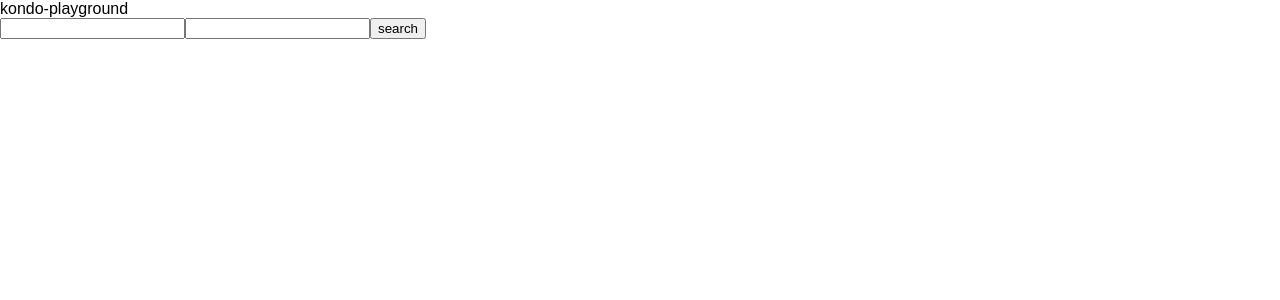
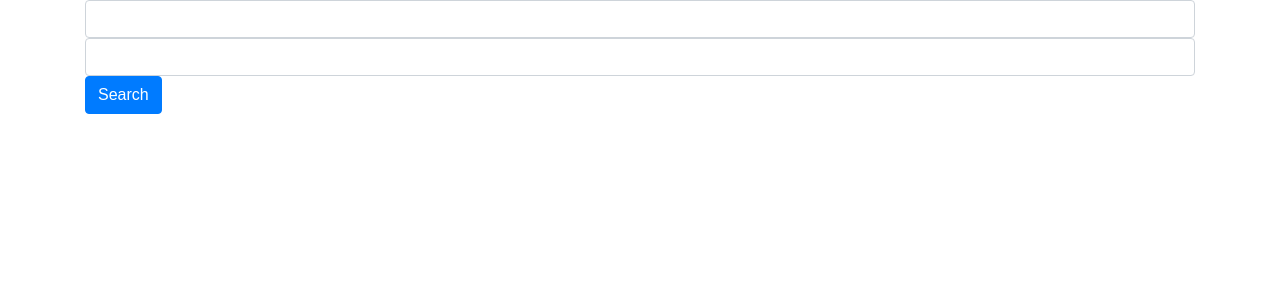
Before and after one commit to skirdey/react_kondo_frontend, a React (Create React App) app: page / in a window 1280 px wide. Shown: the top 300 px of the page. Built offline with nearby package versions, Linux system fonts and the light colour scheme.

Commit message:
Refactor view with basic bootstrap-react

```diff
--- a/package.json
+++ b/package.json
@@ -3,7 +3,9 @@
   "version": "0.1.0",
   "private": true,
   "dependencies": {
+    "bootstrap": "^4.5.0",
     "react": "^16.13.1",
+    "react-bootstrap": "^1.0.1",
     "react-dom": "^16.13.1",
     "react-scripts": "0.9.5"
   },
--- a/src/App.js
+++ b/src/App.js
@@ -1,5 +1,7 @@
 import React, { Component } from 'react';
+import { Container, Row, Col, Form, Button } from 'react-bootstrap';
 import './App.css';
+import 'bootstrap/dist/css/bootstrap.min.css';
 
 class App extends Component {
 
@@ -8,7 +10,7 @@ class App extends Component {
         this.state = {
           fieldA: '',
           fieldB: ''
-        };
+        }
 
         this.handleInputChange = this.handleInputChange.bind(this);
         this.handleSubmission = this.handleSubmission.bind(this);
@@ -24,39 +26,55 @@ class App extends Component {
                 return { fieldB: inputValue }
             }
         });
-    };
+    }
 
     handleSubmission = event => {
         event.preventDefault();
         this.setState((prevState, props) => {
             return { fieldA: '', fieldB: '' }
         });
-    };
+    }
 
   render() {
       const { fieldA, fieldB } = this.state;
 
+      let request_json = {
+          "sentence_one":"I am flying a car",
+          "sentence_two":"I am flying a helicopter"
+      }
+
+      let response_json = {
+          "sentence_meta": {
+          "angle": 42.93550485861645,
+              "levenshtein_distance": 8.0,
+              "same_bucket": true
+            }
+      }
+
       return (
-      <div className="kondo-playground">
-        kondo-playground
-        <form>
-          <input
+      <Container fluid>
+          <Container>
+              <Row>
+                  <Col>
+                      <Form>
+                          <Form.Control
                               type="text"
                               value={ fieldA }
                               onChange={ event => this.handleInputChange(event, "fieldA") }
                           />
-          <input
+                          <Form.Control
                               type="text"
                               value={ fieldB }
                               onChange={ event => this.handleInputChange(event, "fieldB") }
                           />
-          <button
+                          <Button
                               onClick={ this.handleSubmission }
-          >
-            search
-          </button>
-        </form>
-      </div>
+                          >Search</Button>
+                      </Form>
+                  </Col>
+              </Row>
+          </Container>
+      </Container>
     );
   }
 }
```
Also changed, not shown: 1 other file (tests, documents, lock files or other folders). Lines whose indentation alone changed are shown as unchanged.
